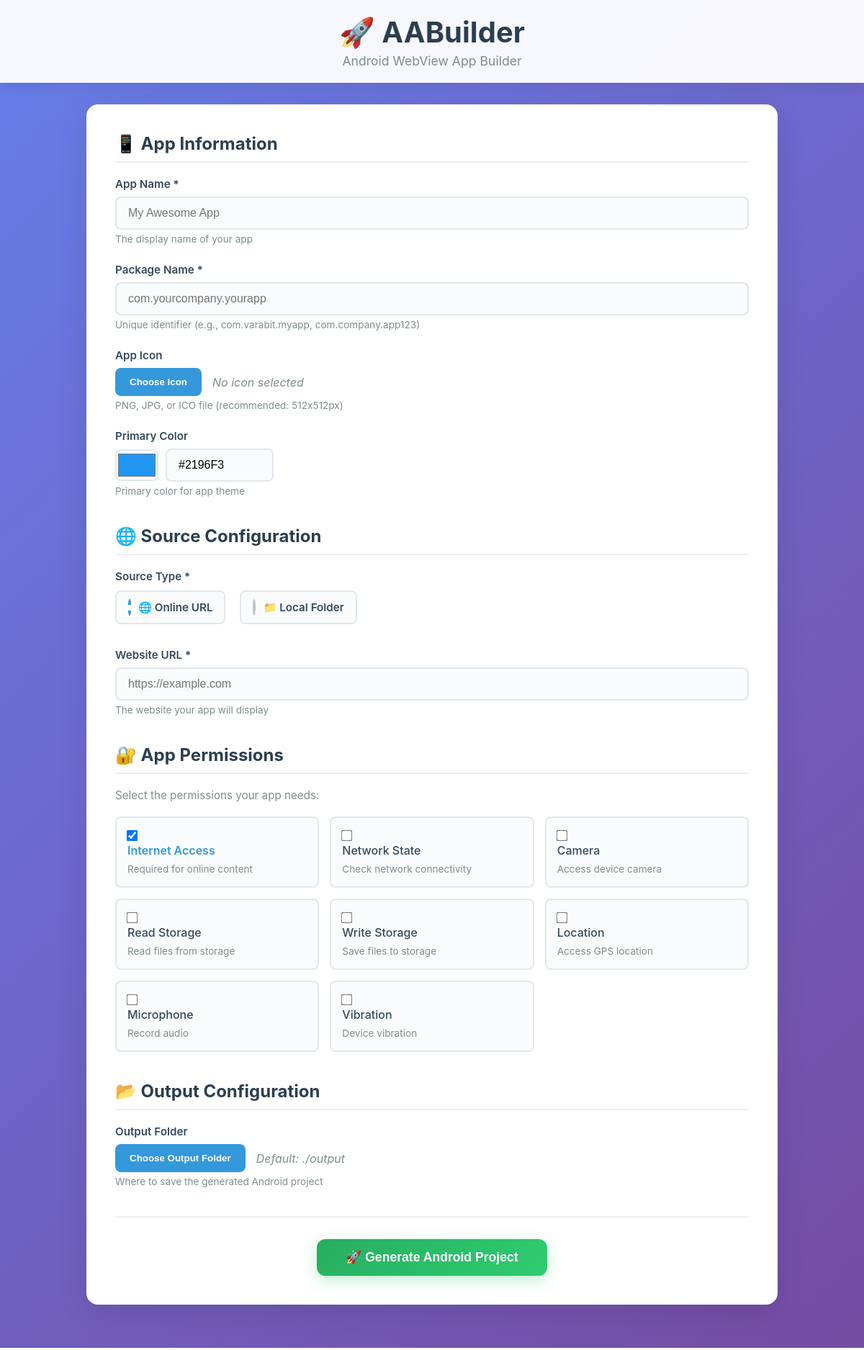
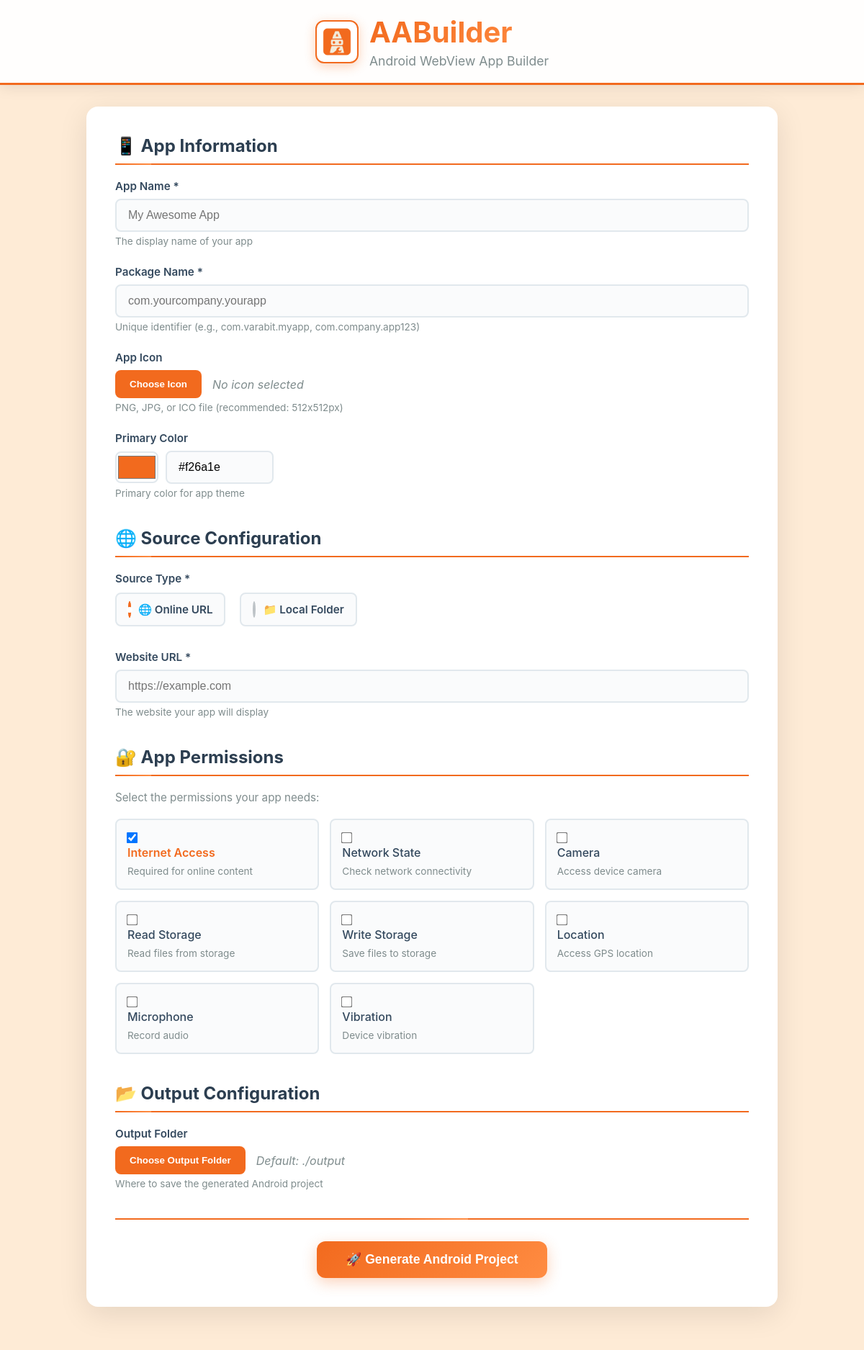
Before and after one commit to HridoyVaraby/AABuilder, an Electron app: page electron-app/renderer/index.html in a window 1200 px wide. Shown: the whole page at 72% size. Drawn offline with Linux system fonts and the light colour scheme.

Commit message:
style(renderer): update UI theme and header layout with new branding colors
- Replace the plain header title with a logo section including an icon and text
- Change primary color inputs default value to a vibrant orange (#f26a1e)
- Update background color to a soft warm tone (#feebd6) from previous gradient
- Apply new orange gradient styling to header title, borders, and focus states
- Enhance form section header with a bottom gradient accent line
- Modify button colors and hover effects to match new orange theme
- Adjust radio buttons, file input, and permission items to use the updated primary color
- Add box shadow and border radius styling to the app logo container
- Introduce responsive styling for logo section to stack vertically on smaller screens
- Refactor header text alignment and icon sizing for better aesthetics and usability

```diff
--- a/electron-app/renderer/index.html
+++ b/electron-app/renderer/index.html
@@ -9,8 +9,15 @@
 <body>
     <div class="app-container">
         <header class="app-header">
-            <h1>🚀 AABuilder</h1>
-            <p>Android WebView App Builder</p>
+            <div class="logo-section">
+                <div class="app-logo">
+                    <img src="../assets/icons/icon256x256.ico" alt="AABuilder Icon" class="app-icon">
+                </div>
+                <div class="logo-text">
+                    <h1>AABuilder</h1>
+                    <p>Android WebView App Builder</p>
+                </div>
+            </div>
         </header>
 
         <main class="main-content">
@@ -45,9 +52,9 @@
                     <div class="form-group">
                         <label for="color-scheme">Primary Color</label>
                         <div class="color-input-group">
-                            <input type="color" id="color-scheme" name="colorScheme" value="#2196F3">
-                            <input type="text" id="color-text" name="colorText" value="#2196F3"
-                                   placeholder="#2196F3" pattern="^#[0-9A-Fa-f]{6}$">
+                            <input type="color" id="color-scheme" name="colorScheme" value="#f26a1e">
+                            <input type="text" id="color-text" name="colorText" value="#f26a1e"
+                                   placeholder="#f26a1e" pattern="^#[0-9A-Fa-f]{6}$">
                         </div>
                         <small>Primary color for app theme</small>
                     </div>
--- a/electron-app/renderer/styles.css
+++ b/electron-app/renderer/styles.css
@@ -7,7 +7,7 @@
 
 body {
     font-family: -apple-system, BlinkMacSystemFont, 'Segoe UI', Roboto, Oxygen, Ubuntu, Cantarell, sans-serif;
-    background: linear-gradient(135deg, #667eea 0%, #764ba2 100%);
+    background: #feebd6;
     min-height: 100vh;
     color: #333;
 }
@@ -24,8 +24,38 @@ body {
     background: rgba(255, 255, 255, 0.95);
     backdrop-filter: blur(10px);
     padding: 20px;
-    text-align: center;
     box-shadow: 0 2px 20px rgba(0, 0, 0, 0.1);
+    border-bottom: 3px solid #f26a1e;
+}
+
+.logo-section {
+    display: flex;
+    align-items: center;
+    justify-content: center;
+    gap: 15px;
+}
+
+.app-logo {
+    display: flex;
+    align-items: center;
+    justify-content: center;
+    width: 60px;
+    height: 60px;
+    background: white;
+    border-radius: 12px;
+    box-shadow: 0 4px 15px rgba(242, 106, 30, 0.3);
+    padding: 8px;
+    border: 2px solid #f26a1e;
+}
+
+.app-icon {
+    width: 44px;
+    height: 44px;
+    object-fit: contain;
+}
+
+.logo-text {
+    text-align: left;
 }
 
 .app-header h1 {
@@ -33,11 +63,16 @@ body {
     font-weight: 700;
     color: #2c3e50;
     margin-bottom: 5px;
+    background: linear-gradient(135deg, #f26a1e, #ff8c42);
+    -webkit-background-clip: text;
+    -webkit-text-fill-color: transparent;
+    background-clip: text;
 }
 
 .app-header p {
     color: #7f8c8d;
     font-size: 1.1rem;
+    margin: 0;
 }
 
 /* Main content */
@@ -72,7 +107,18 @@ body {
     color: #2c3e50;
     margin-bottom: 20px;
     padding-bottom: 10px;
-    border-bottom: 2px solid #ecf0f1;
+    border-bottom: 2px solid #f26a1e;
+    position: relative;
+}
+
+.form-section h2::after {
+    content: '';
+    position: absolute;
+    bottom: -2px;
+    left: 0;
+    width: 50px;
+    height: 2px;
+    background: linear-gradient(90deg, #f26a1e, #ff8c42);
 }
 
 .section-description {
@@ -108,9 +154,9 @@ body {
 .form-group input[type="text"]:focus,
 .form-group input[type="url"]:focus {
     outline: none;
-    border-color: #3498db;
+    border-color: #f26a1e;
     background: white;
-    box-shadow: 0 0 0 3px rgba(52, 152, 219, 0.1);
+    box-shadow: 0 0 0 3px rgba(242, 106, 30, 0.1);
 }
 
 .form-group small {
@@ -149,7 +195,7 @@ body {
 }
 
 .file-btn {
-    background: #3498db;
+    background: #f26a1e;
     color: white;
     border: none;
     padding: 12px 20px;
@@ -161,9 +207,9 @@ body {
 }
 
 .file-btn:hover {
-    background: #2980b9;
+    background: #e55a0e;
     transform: translateY(-1px);
-    box-shadow: 0 4px 12px rgba(52, 152, 219, 0.3);
+    box-shadow: 0 4px 12px rgba(242, 106, 30, 0.3);
 }
 
 .file-path {
@@ -193,7 +239,7 @@ body {
 }
 
 .radio-label:hover {
-    border-color: #3498db;
+    border-color: #f26a1e;
 }
 
 .radio-label input[type="radio"] {
@@ -211,8 +257,8 @@ body {
 }
 
 .radio-label input[type="radio"]:checked + .radio-custom {
-    border-color: #3498db;
-    background: #3498db;
+    border-color: #f26a1e;
+    background: #f26a1e;
 }
 
 .radio-label input[type="radio"]:checked + .radio-custom::after {
@@ -250,7 +296,7 @@ body {
 }
 
 .permission-item:hover {
-    border-color: #3498db;
+    border-color: #f26a1e;
     transform: translateY(-2px);
     box-shadow: 0 4px 12px rgba(0, 0, 0, 0.1);
 }
@@ -261,7 +307,7 @@ body {
 }
 
 .permission-item input[type="checkbox"]:checked ~ .permission-name {
-    color: #3498db;
+    color: #f26a1e;
     font-weight: 600;
 }
 
@@ -282,11 +328,23 @@ body {
     margin-top: 40px;
     text-align: center;
     padding-top: 30px;
-    border-top: 2px solid #ecf0f1;
+    border-top: 2px solid #f26a1e;
+    position: relative;
+}
+
+.form-actions::after {
+    content: '';
+    position: absolute;
+    top: -2px;
+    left: 50%;
+    transform: translateX(-50%);
+    width: 100px;
+    height: 2px;
+    background: linear-gradient(90deg, #f26a1e, #ff8c42);
 }
 
 .generate-btn {
-    background: linear-gradient(135deg, #27ae60, #2ecc71);
+    background: linear-gradient(135deg, #f26a1e, #ff8c42);
     color: white;
     border: none;
     padding: 15px 40px;
@@ -295,12 +353,13 @@ body {
     font-weight: 700;
     cursor: pointer;
     transition: all 0.3s ease;
-    box-shadow: 0 6px 20px rgba(46, 204, 113, 0.3);
+    box-shadow: 0 6px 20px rgba(242, 106, 30, 0.3);
 }
 
 .generate-btn:hover {
     transform: translateY(-2px);
-    box-shadow: 0 8px 25px rgba(46, 204, 113, 0.4);
+    box-shadow: 0 8px 25px rgba(242, 106, 30, 0.4);
+    background: linear-gradient(135deg, #e55a0e, #f26a1e);
 }
 
 .generate-btn:disabled {
@@ -337,7 +396,7 @@ body {
 
 .progress-fill {
     height: 100%;
-    background: linear-gradient(90deg, #3498db, #2ecc71);
+    background: linear-gradient(90deg, #f26a1e, #ff8c42);
     width: 0%;
     transition: width 0.5s ease;
     border-radius: 4px;
@@ -376,7 +435,7 @@ body {
 }
 
 .action-btn {
-    background: #3498db;
+    background: #f26a1e;
     color: white;
     border: none;
     padding: 12px 24px;
@@ -388,7 +447,8 @@ body {
 
 .action-btn:hover {
     transform: translateY(-1px);
-    box-shadow: 0 4px 12px rgba(52, 152, 219, 0.3);
+    box-shadow: 0 4px 12px rgba(242, 106, 30, 0.3);
+    background: #e55a0e;
 }
 
 .action-btn.secondary {
@@ -412,6 +472,26 @@ body {
 @media (max-width: 768px) {
     .app-header h1 {
         font-size: 2rem;
+    }
+
+    .logo-section {
+        flex-direction: column;
+        gap: 10px;
+    }
+
+    .logo-text {
+        text-align: center;
+    }
+
+    .app-logo {
+        width: 50px;
+        height: 50px;
+        padding: 6px;
+    }
+
+    .app-icon {
+        width: 38px;
+        height: 38px;
     }
 
     .main-content {
```
Also changed, not shown: electron-app/assets/logo/icon256x256.png (added).
